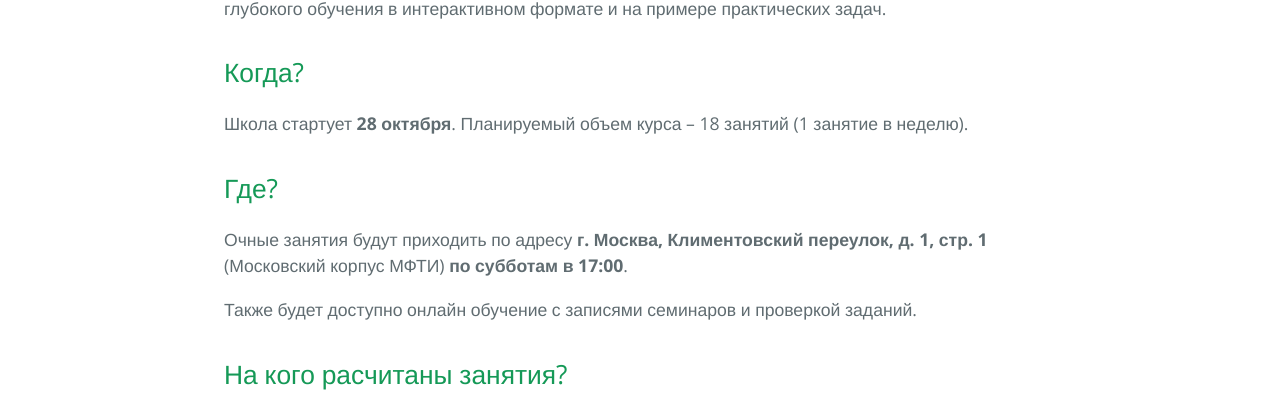
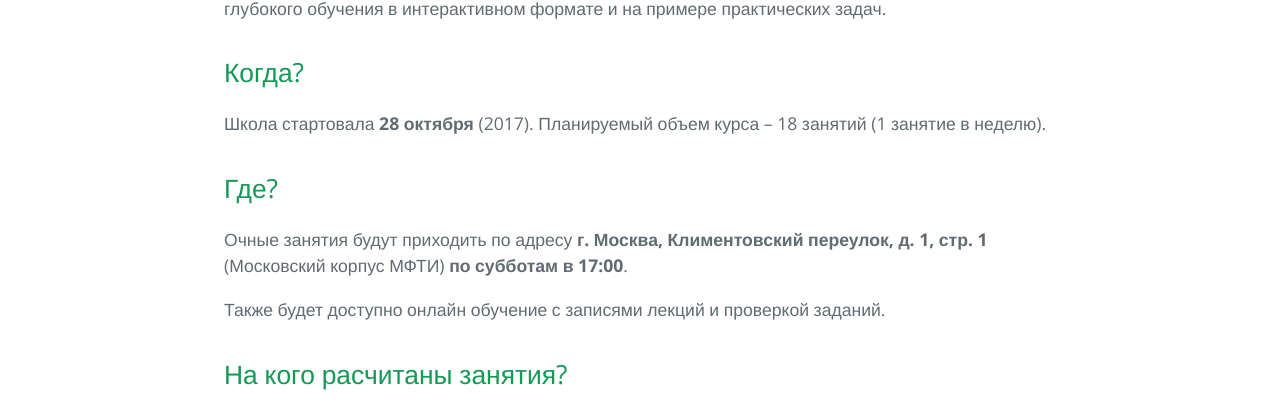
Before and after one commit to deeppavlov/dlschl, a Jekyll site: the page built from docs/about.md, in a window 1280 px wide. Shown: the part 775-1184 px from the top of the page. Built offline with Jekyll 4.4.1, drawn with Linux system fonts in a browser that asks for light colours; our own code applies the rules of GitHub Pages for plain Markdown files.

Commit message:
Update about.md

```diff
--- a/docs/about.md
+++ b/docs/about.md
@@ -10,13 +10,13 @@ permalink: about.html
 
 ## Когда?
 
-Школа стартует **28 октября**. Планируемый объем курса -- 18 занятий (1 занятие в неделю).
+Школа стартовала **28 октября** (2017). Планируемый объем курса -- 18 занятий (1 занятие в неделю).
 
 ## Где?
 
 Очные занятия будут приходить по адресу **г. Москва, Климентовский переулок, д. 1, стр. 1** (Московский корпус МФТИ) **по субботам в 17:00**.
 
-Также будет доступно онлайн обучение с записями семинаров и проверкой заданий.
+Также будет доступно онлайн обучение с записями лекций и проверкой заданий.
 
 ## На кого расчитаны занятия?
 
```
